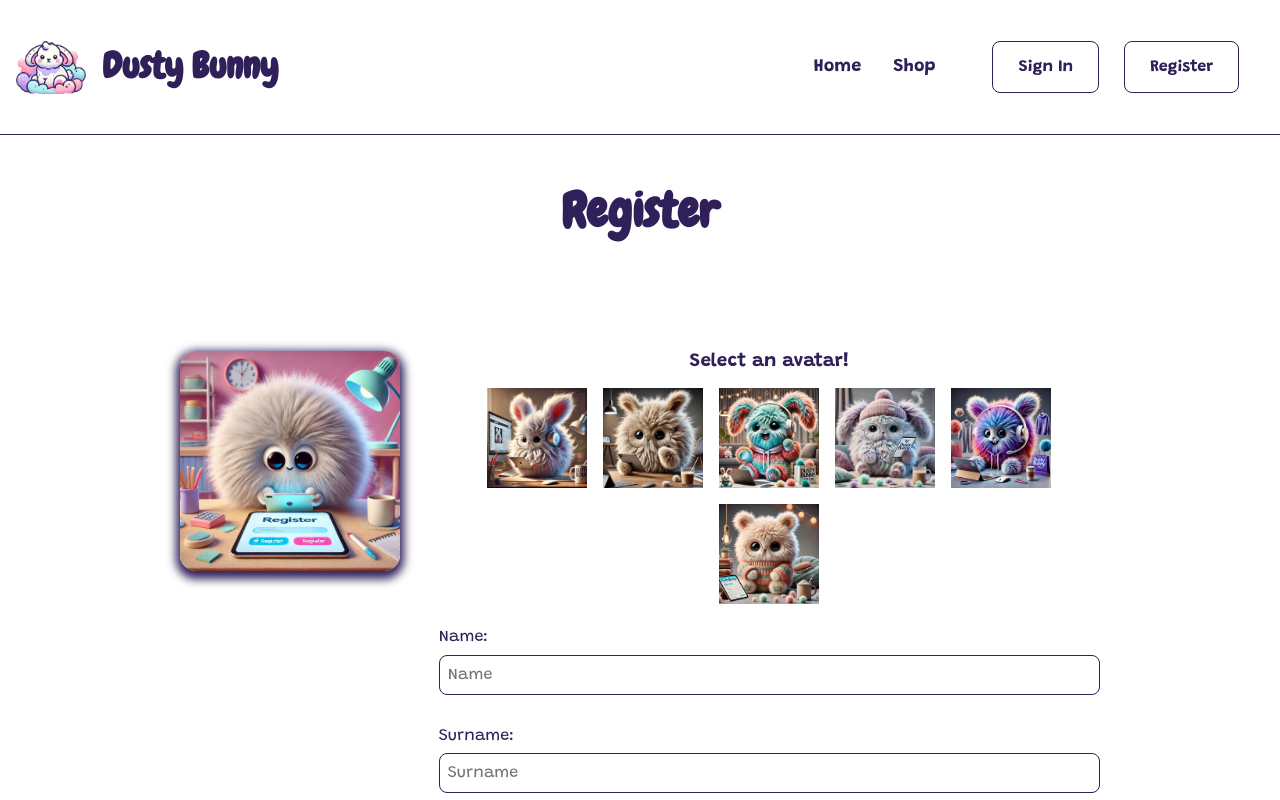
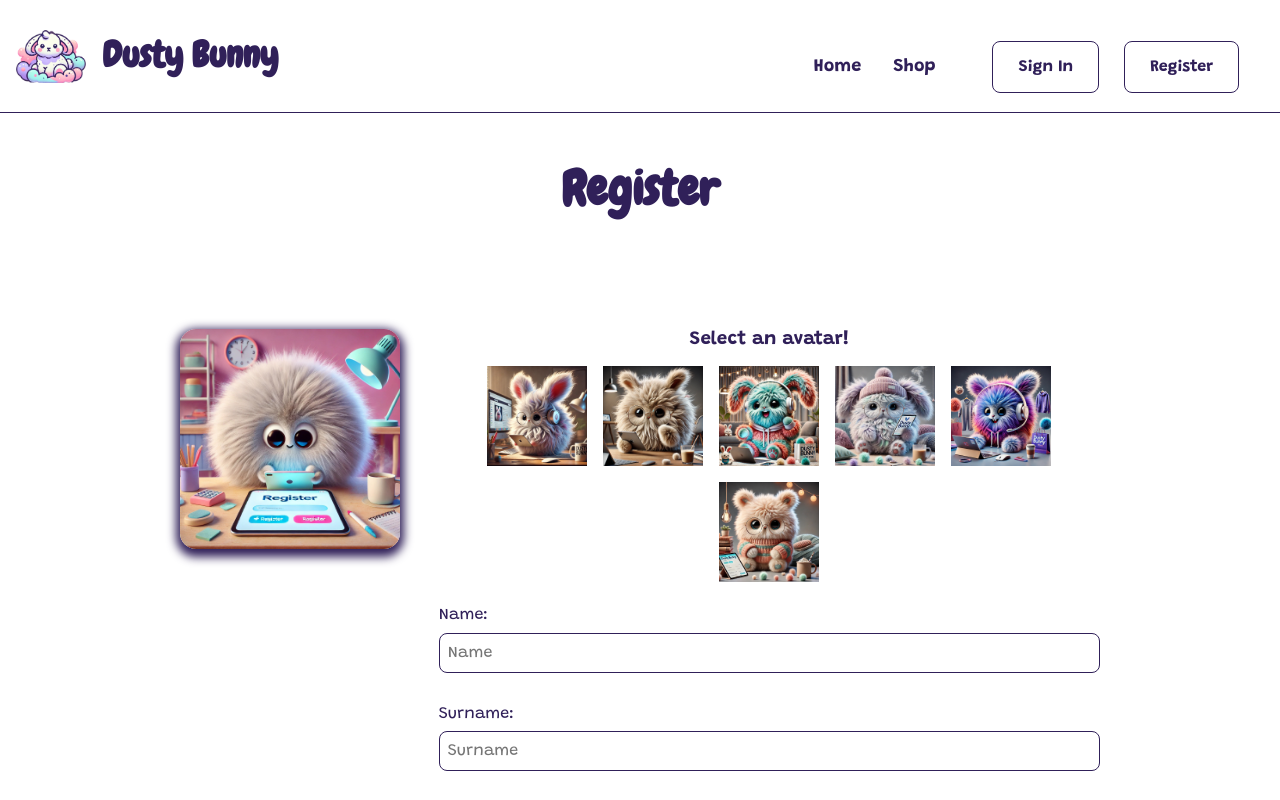
Before and after one commit to FernandoTejedorL/dusty-bunny, a React (Vite) app in the folder client/: page /register in a window 1280 px wide. Shown: the top 800 px of the page. Built offline with nearby package versions, Linux system fonts and the light colour scheme; no server answers.

Commit message:
menu overflow

```diff
--- a/client/src/components/header/Header.jsx
+++ b/client/src/components/header/Header.jsx
@@ -1,4 +1,4 @@
-import { useState } from 'react';
+import { useEffect, useState } from 'react';
 
 import Logo from '../logo/Logo';
 import Menu from '../menu/Menu';
@@ -12,6 +12,14 @@ import {
 
 const Header = () => {
 	const [menuOpen, setMenuOpen] = useState(false);
+
+	useEffect(() => {
+		if (menuOpen) {
+			document.body.classList.add('overflow');
+		} else {
+			document.body.classList.remove('overflow');
+		}
+	}, [menuOpen]);
 
 	return (
 		<StyledHeader id='header'>
--- a/client/src/components/menu/menu.styles.js
+++ b/client/src/components/menu/menu.styles.js
@@ -14,7 +14,7 @@ const StyledMenu = styled.div`
 	border-bottom: 0.3125rem solid ${COLORS.dark};
 	border-radius: 0 0 0.5rem 0.5rem;
 	z-index: 10;
-	max-height: 80vh;
+	height: 100vh;
 	overflow-y: auto;
 
 	@media screen and (width>=1024px) {
@@ -23,6 +23,8 @@ const StyledMenu = styled.div`
 		translate: 0;
 		top: 0;
 		border-bottom: none;
+		height: 80px;
+
 		max-width: 70%;
 	}
 `;
@@ -135,10 +137,10 @@ const StyledLogOutButton = styled.button`
 `;
 
 export {
+	StyledButton,
+	StyledButtonsContainer,
+	StyledLogOutButton,
 	StyledMenu,
-	StyledUl,
 	StyledNavLink,
-	StyledButtonsContainer,
-	StyledButton,
-	StyledLogOutButton
+	StyledUl
 };
--- a/client/src/styles/GlobalStyles.js
+++ b/client/src/styles/GlobalStyles.js
@@ -1,7 +1,7 @@
 import { createGlobalStyle } from 'styled-components';
+import { COLORS } from './colors';
+import { FONT_FAMILY } from './fonts';
 import './normalize.css';
-import { FONT_FAMILY } from './fonts';
-import { COLORS } from './colors';
 export const GlobalStyles = createGlobalStyle`
     *,
     *::after,
@@ -31,6 +31,9 @@ export const GlobalStyles = createGlobalStyle`
         margin: 0;
         color: ${COLORS.dark};
 
+        &.overflow{
+            overflow: hidden;
+        }
     }
 
     #root{
```
